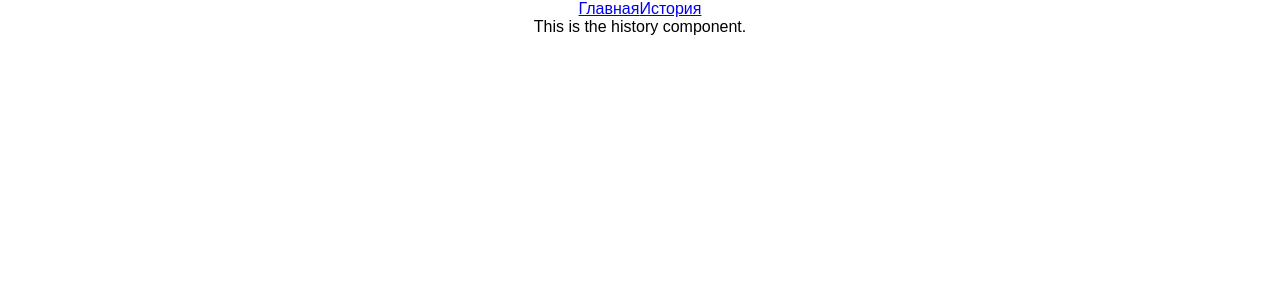
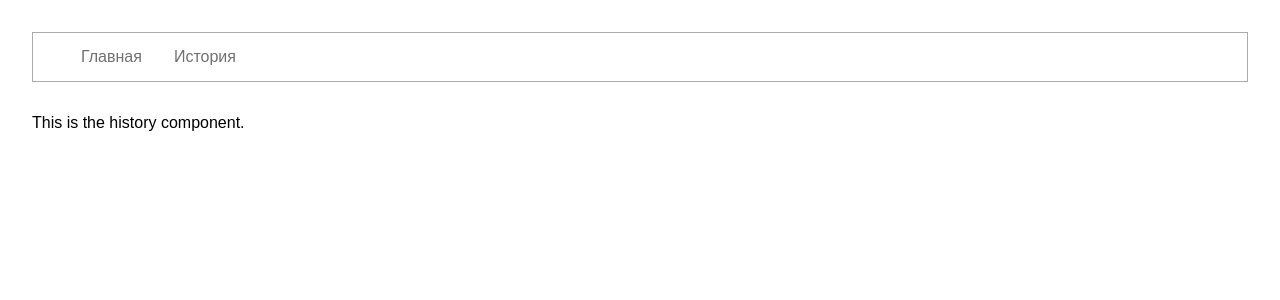
Before and after one commit to olgakozhevnikova/pictures-loader-react, a React (Create React App) app: page /history in a window 1280 px wide. Shown: the top 300 px of the page. Built offline with nearby package versions, Linux system fonts and the light colour scheme; no server answers.

Commit message:
Style main page

```diff
--- a/src/App.css
+++ b/src/App.css
@@ -1,28 +1,56 @@
 .App {
-  text-align: center;
+  padding: 2rem;
 }
 
-.App-logo {
-  animation: App-logo-spin infinite 20s linear;
-  height: 80px;
+/* Styling navigation */
+.navigation {
+  border: 1px solid #adaaaa;
+  height: 3rem;
+  display: flex;
+  align-items: center;
+  padding: 0 3rem;
+  margin-bottom: 2rem;
 }
 
-.App-header {
-  background-color: #222;
-  height: 150px;
-  padding: 20px;
-  color: white;
+.navigation a {
+  text-decoration: none;
+  margin-right: 2rem;
+  color: #707070;
 }
 
-.App-title {
-  font-size: 1.5em;
+.navigation a:hover, .navigation a:active {
+  color: #000;
 }
 
-.App-intro {
-  font-size: large;
+/* Styling main page */
+.main {
+  border: 1px solid #707070;
+  padding: 4rem;
+  margin-bottom: 2rem;
 }
 
-@keyframes App-logo-spin {
-  from { transform: rotate(0deg); }
-  to { transform: rotate(360deg); }
+.picture {
+  margin: auto;
+  margin-bottom: 1rem;
+  display: flex;
+  justify-content: center;
 }
+
+img {
+  width: 50%;
+}
+
+.button {
+  display: flex;
+  justify-content: center;
+}
+
+button {
+  background: #006896;
+  color: #fff;
+  box-shadow: 0px 2px 2px;
+  width: 9rem;
+  height: 2.5rem;
+  cursor: pointer;
+  border-radius: 5px;
+}
--- a/src/Main.js
+++ b/src/Main.js
@@ -13,7 +13,9 @@ class Main extends Component {
             picture={picture}
           />
         )}
-				<button className="add-pic" onClick={loadPic}>Загрузить</button>
+        <div className="button">
+          <button className="add-pic" onClick={loadPic}>Загрузить</button>
+        </div>
 			</div>
     );
   }
```
